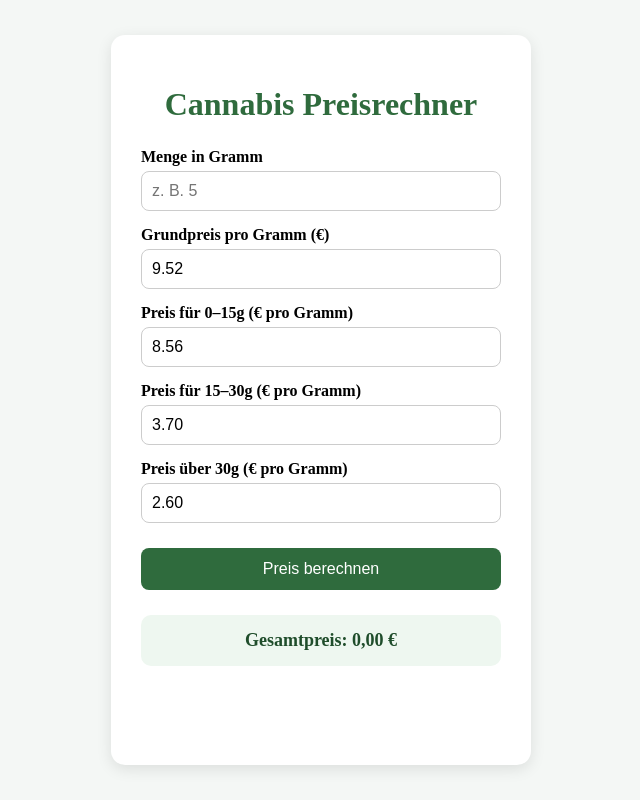
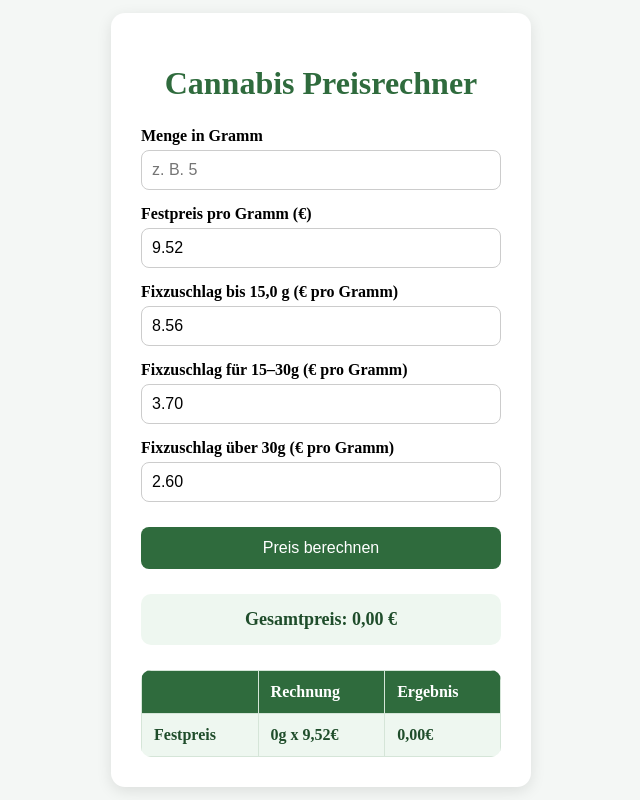
Before and after one commit to nico-bit157/canabis-rechner, a plain HTML site: page index.html in a window 1280 px wide. Both pictures are taken after a click on the button "Preis berechnen". Shown: the whole page, without its empty margins (319-959 px from the left). Drawn offline with Linux system fonts and the light colour scheme.

Commit message:
Fix wording add table for results

```diff
--- a/index.html
+++ b/index.html
@@ -15,16 +15,16 @@
         <label for="gramm">Menge in Gramm</label>
         <input type="number" id="gramm" placeholder="z. B. 5" min="0" step="0.1" />
 
-        <label for="grundpreis">Grundpreis pro Gramm (€)</label>
+        <label for="grundpreis">Festpreis pro Gramm (€)</label>
         <input type="number" id="grundpreis" value=9.52 min="0" step="0.01" />
 
-        <label for="preis15">Preis für 0–15g (€ pro Gramm)</label>
+        <label for="preis15">Fixzuschlag bis 15,0 g (€ pro Gramm)</label>
         <input type="number" id="preis15" value=8.56 min="0" step="0.01" />
 
-        <label for="preis30">Preis für 15–30g (€ pro Gramm)</label>
+        <label for="preis30">Fixzuschlag für 15–30g (€ pro Gramm)</label>
         <input type="number" id="preis30" value=3.70 min="0" step="0.01" />
 
-        <label for="preis30plus">Preis über 30g (€ pro Gramm)</label>
+        <label for="preis30plus">Fixzuschlag über 30g (€ pro Gramm)</label>
         <input type="number" id="preis30plus" value=2.60 min="0" step="0.01" />
 
         <button onclick="berechnen()">Preis berechnen</button>
@@ -32,7 +32,7 @@
         <div class="result" id="ergebnis">
             Gesamtpreis: 0,00 €
         </div>
-        <table class="result-table" style="visibility: hidden;">
+        <table id="result_table" class="result-table" style="visibility: hidden;">
             <thead>
               <tr>
                 <th></th>
--- a/script.js
+++ b/script.js
@@ -11,19 +11,28 @@ function berechnen() {
     let teilpreis30_plus = 0
     let teilpreis30 = 0
     let teilpreis15 = 0
+    let table_body_gp = "<tr><td>Festpreis</td><td>" + gramm + "g x " + grundpreis.toFixed(2).replace('.', ',') + "€</td><td>" + grundpreis_gesamt.toFixed(2).replace('.', ',') + "€</td></tr>"
+    let table_body_30 =""
+    let table_body_15_30 =""
+    let table_body_15 =""
 
     if (actual > 30) {
         teilpreis30_plus = preis30plus * (actual - 30);
+        table_body_30 = "<tr><td>Fixzuschlag >30g</td><td>" + (actual-30) + "g x " + preis30plus.toFixed(2).replace('.', ',') + "€</td><td>" + teilpreis30_plus.toFixed(2).replace('.', ',') + "€</td></tr>"
         actual = 30;
     }
 
     if (actual > 15) {
         teilpreis30 = preis30 * (actual - 15);
+        table_body_15_30 = "<tr><td>Fixzuschlag 15g-30g</td><td>" + (actual-15) + "g x " + preis30.toFixed(2).replace('.', ',') + "€</td><td>" + teilpreis30.toFixed(2).replace('.', ',') + "€</td></tr>"
+
         actual = 15;
     }
 
     if (actual > 0) {
         teilpreis15 = preis15 * actual;
+        table_body_15 = "<tr><td>Fixzuschlag <15g</td><td>" + (actual) + "g x " + preis15.toFixed(2).replace('.', ',') + "€</td><td>" + teilpreis15.toFixed(2).replace('.', ',') + "€</td></tr>"
+
     }
 
     let gesamtpreis = grundpreis_gesamt + teilpreis30_plus + teilpreis30 + teilpreis15
@@ -31,7 +40,7 @@ function berechnen() {
     document.getElementById('ergebnis').innerText =
         'Gesamtpreis: ' + gesamtpreis.toFixed(2).replace('.', ',') + ' €';
 
-    document.getElementsByClassName("result-table").style.visibility = "visible";
-    //document.getElementById("result-table").innerHTML =
-    //    "<tr><td>Grundpreis</td>" + gramm + " x " + grundpreis + "<td></td><td>" + grundpreis_gesamt + "</td></tr>"
+    document.getElementById("result_table").style.visibility = "visible";
+    document.getElementById("table-body").innerHTML =
+        table_body_gp + table_body_15 + table_body_15_30 + table_body_30
 }
```
